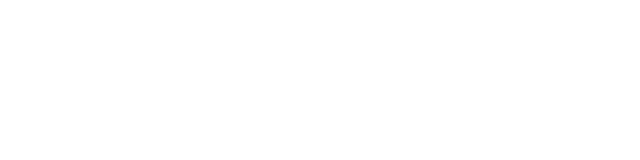
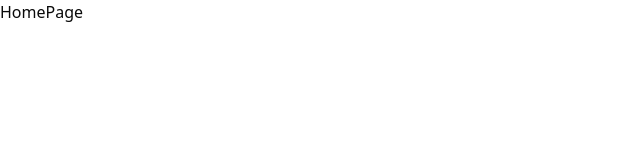
Before and after one commit to Sayanduary/elib_rest_api_project, a React (Vite) app in the folder elib-dashboard/: page / in a window 1280 px wide. Shown: the top 160 px of the page, without its empty margins (0-640 px from the left). Built offline with nearby package versions, Linux system fonts and the light colour scheme.

Commit message:
feat: add routing with react-router and create Login and HomePage components

```diff
--- a/elib-dashboard/package.json
+++ b/elib-dashboard/package.json
@@ -17,6 +17,8 @@
     "lucide-react": "^0.561.0",
     "react": "^19.2.0",
     "react-dom": "^19.2.0",
+    "react-router": "^7.10.1",
+    "react-router-dom": "^7.10.1",
     "tailwind-merge": "^3.4.0",
     "tailwindcss": "^4.1.18"
   },
--- a/elib-dashboard/src/App.tsx
+++ /dev/null
@@ -1,5 +0,0 @@
-function App() {
-  return <></>;
-}
-
-export default App;
--- /dev/null
+++ b/elib-dashboard/src/RouterConfig.tsx
@@ -0,0 +1,16 @@
+import { createBrowserRouter } from "react-router";
+import Login from "./pages/Login";
+import HomePage from "./pages/HomePage";
+
+const router = createBrowserRouter([
+  {
+    path: "/login",
+    element: <Login />,
+  },
+  {
+    path: "/",
+    element: <HomePage />,
+  },
+]);
+
+export default router;
--- a/elib-dashboard/src/main.tsx
+++ b/elib-dashboard/src/main.tsx
@@ -1,10 +1,11 @@
 import { StrictMode } from "react";
 import { createRoot } from "react-dom/client";
 import "./index.css";
-import App from "./App.tsx";
+import { RouterProvider } from "react-router";
+import router from "./RouterConfig.tsx";
 
 createRoot(document.getElementById("root")!).render(
   <StrictMode>
-    <App />
+    <RouterProvider router={router}></RouterProvider>
   </StrictMode>
 );
--- /dev/null
+++ b/elib-dashboard/src/pages/HomePage.tsx
@@ -0,0 +1,5 @@
+function HomePage() {
+  return <div>HomePage</div>;
+}
+
+export default HomePage;
--- /dev/null
+++ b/elib-dashboard/src/pages/Login.tsx
@@ -0,0 +1,5 @@
+const Login = () => {
+  return <div>Login</div>;
+};
+
+export default Login;
```
Also changed, not shown: 1 other file (tests, documents, lock files or other folders).
